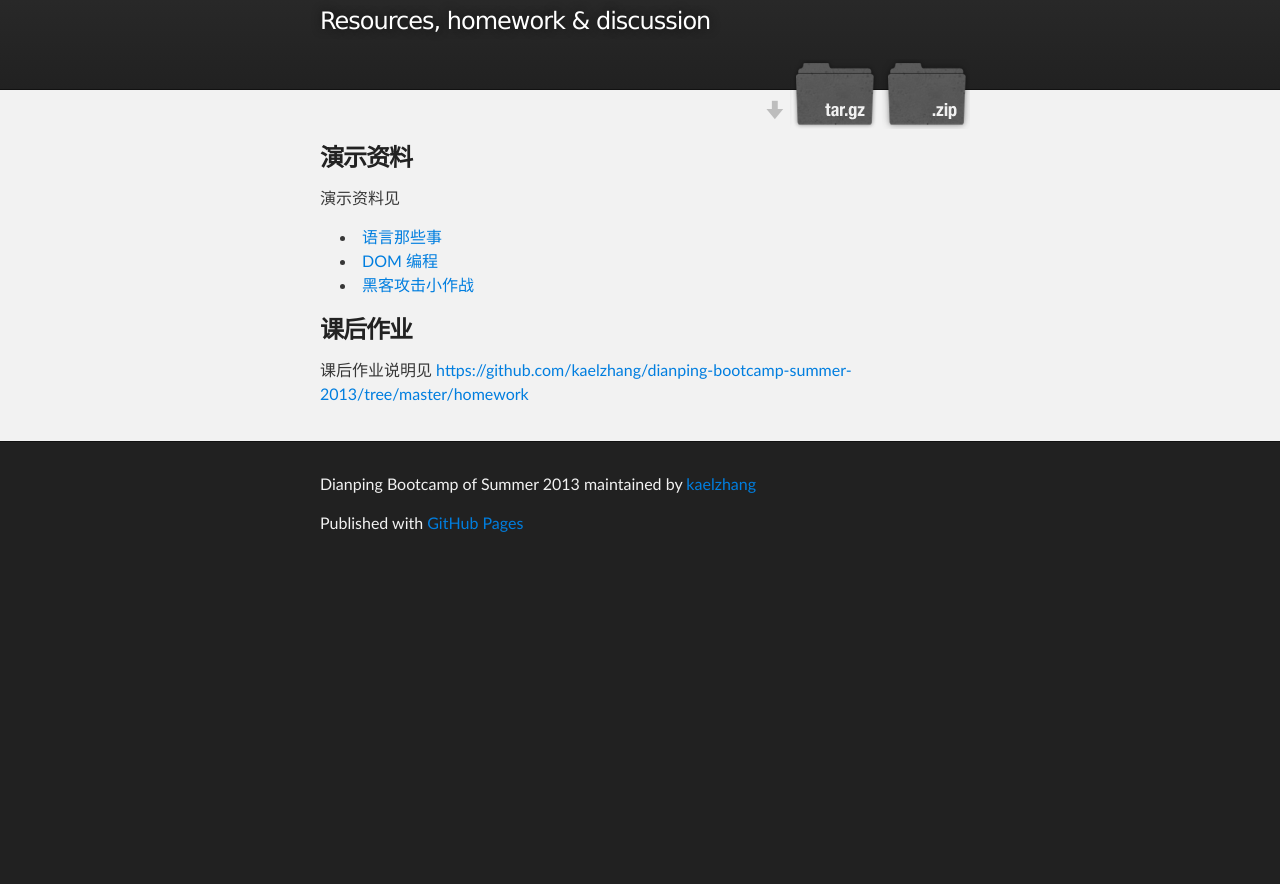
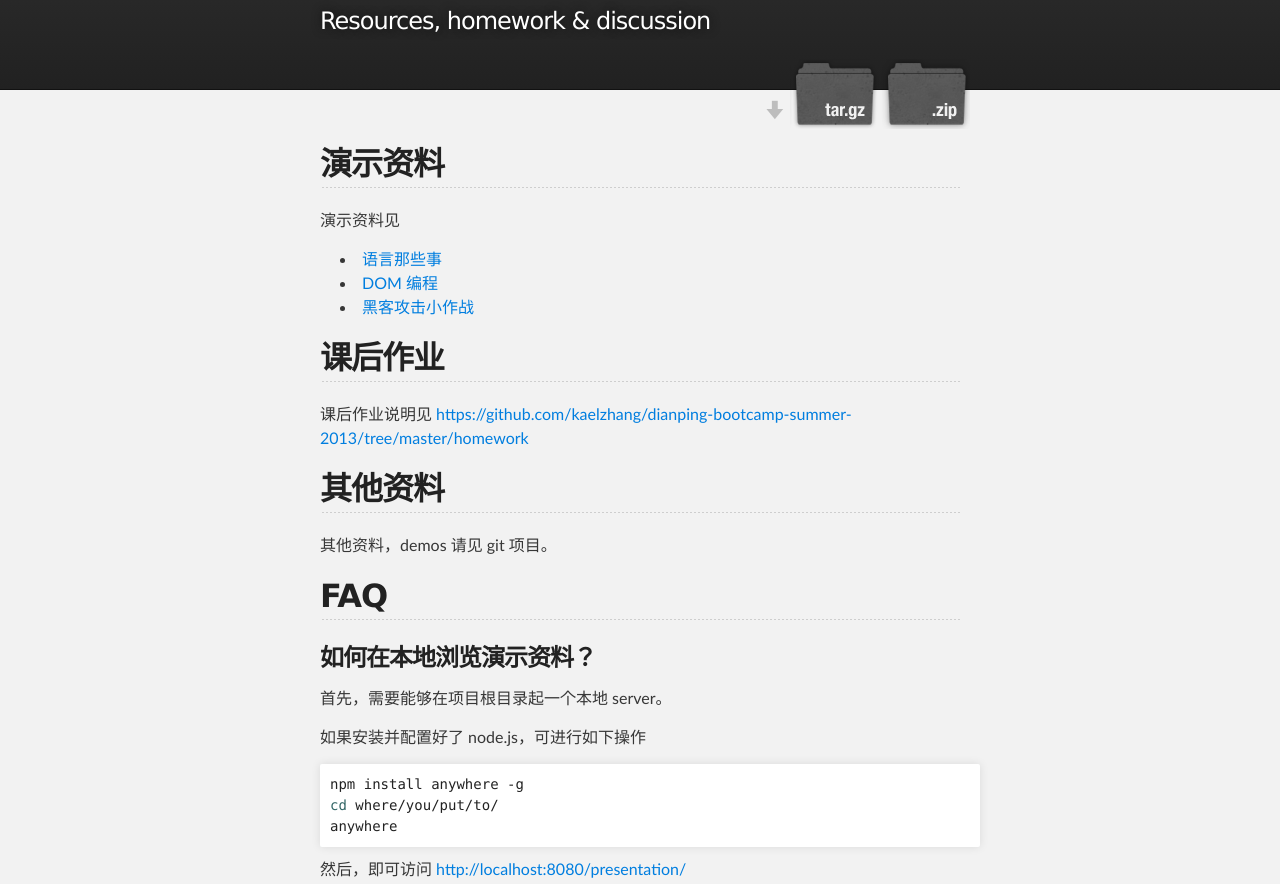
Before and after one commit to kaelzhang/dianping-bootcamp-summer-2013, a plain HTML site: page index.html in a window 1280 px wide. Shown: the part 183-1067 px from the top of the page. Before the commit the page ends 800 px from the top, so only its background shows below. Drawn offline with Linux system fonts and the light colour scheme.

Commit message:
Create gh-pages branch via GitHub

```diff
--- a/index.html
+++ b/index.html
@@ -31,19 +31,41 @@
     <!-- MAIN CONTENT -->
     <div id="main_content_wrap" class="outer">
       <section id="main_content" class="inner">
-        <h3>
-<a name="" class="anchor" href="#"><span class="octicon octicon-link"></span></a>演示资料</h3>
+        <h2>
+<a name="" class="anchor" href="#"><span class="octicon octicon-link"></span></a>演示资料</h2>
 
 <p>演示资料见</p>
 
 <ul>
-<li><a href="http://kaelzhang.github.io/dianping-bootcamp-summer-2013/presentation/basic-javascript/">语言那些事</a></li>
-<li><a href="http://kaelzhang.github.io/dianping-bootcamp-summer-2013/presentation/dom-scripting/">DOM 编程</a></li>
-<li><a href="http://kaelzhang.github.io/dianping-bootcamp-summer-2013/presentation/hack-it/">黑客攻击小作战</a></li>
-</ul><h3>
-<a name="-1" class="anchor" href="#-1"><span class="octicon octicon-link"></span></a>课后作业</h3>
+<li><a href="http://kaelzhang.github.io/dianping-bootcamp-summer-2013/presentation/basic-javascript.html">语言那些事</a></li>
+<li><a href="http://kaelzhang.github.io/dianping-bootcamp-summer-2013/presentation/dom-scripting.html">DOM 编程</a></li>
+<li><a href="http://kaelzhang.github.io/dianping-bootcamp-summer-2013/presentation/hack-it.html">黑客攻击小作战</a></li>
+</ul><h2>
+<a name="-1" class="anchor" href="#-1"><span class="octicon octicon-link"></span></a>课后作业</h2>
 
 <p>课后作业说明见 <a href="https://github.com/kaelzhang/dianping-bootcamp-summer-2013/tree/master/homework">https://github.com/kaelzhang/dianping-bootcamp-summer-2013/tree/master/homework</a></p>
+
+<h2>
+<a name="-2" class="anchor" href="#-2"><span class="octicon octicon-link"></span></a>其他资料</h2>
+
+<p>其他资料，demos 请见 git 项目。</p>
+
+<h2>
+<a name="faq" class="anchor" href="#faq"><span class="octicon octicon-link"></span></a>FAQ</h2>
+
+<h3>
+<a name="-3" class="anchor" href="#-3"><span class="octicon octicon-link"></span></a>如何在本地浏览演示资料？</h3>
+
+<p>首先，需要能够在项目根目录起一个本地 server。</p>
+
+<p>如果安装并配置好了 node.js，可进行如下操作</p>
+
+<div class="highlight"><pre>npm install anywhere -g
+<span class="nb">cd </span>where/you/put/to/
+anywhere
+</pre></div>
+
+<p>然后，即可访问 <a href="http://localhost:8080/presentation/">http://localhost:8080/presentation/</a></p>
       </section>
     </div>
 
```
Also changed, not shown: params.json (+1 -1 lines).
